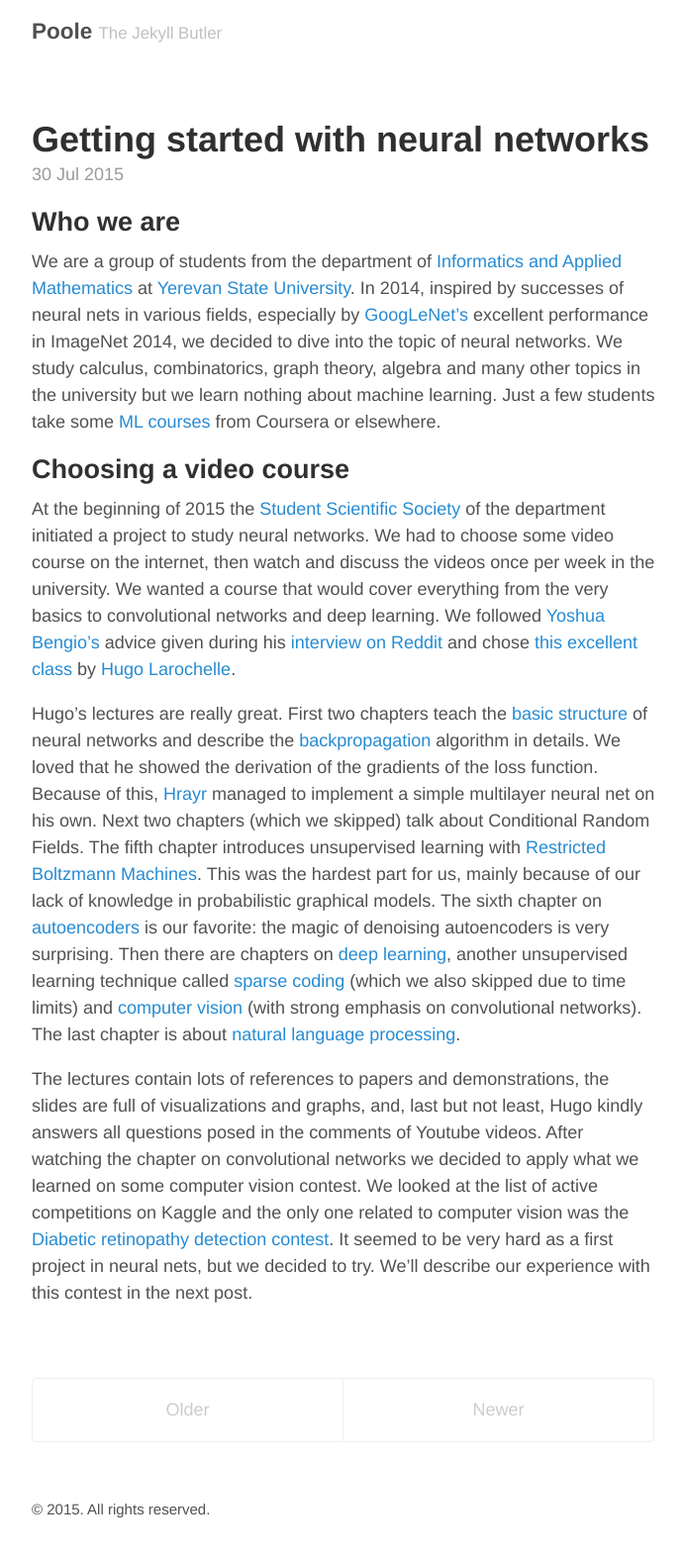
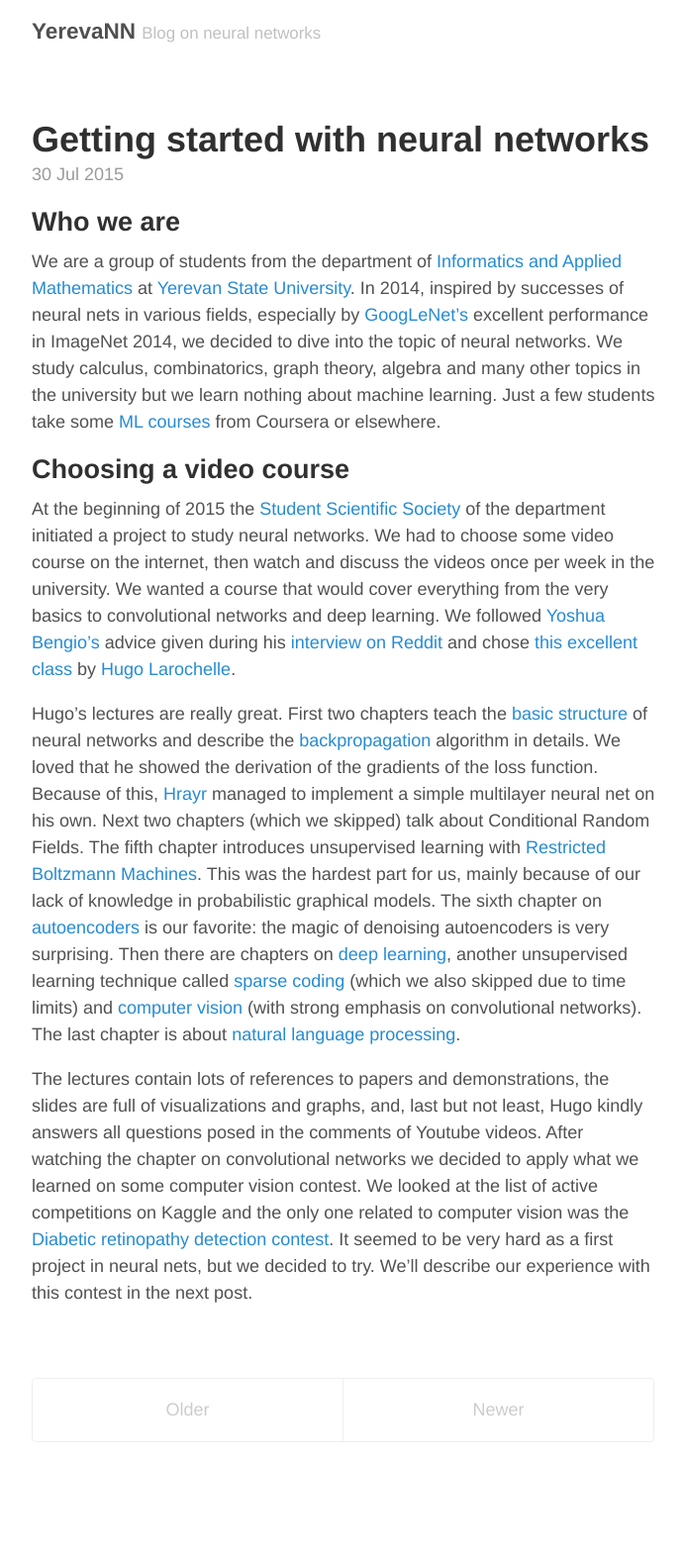
Before and after one commit to YerevaNN/yerevann.github.io, a Jekyll site: the page built from index.html, in a window 1280 px wide. Shown: the whole page at 99% size, without its empty margins (293-985 px from the left). Built offline with Jekyll 4.4.1, drawn with Linux system fonts in a browser that asks for light colours; the list of posts is cut into pages by our own code; after the commit the page ends 1511 px from its top, so only the background shows below that.

Commit message:
config.yml

```diff
--- a/_config.yml
+++ b/_config.yml
@@ -5,9 +5,9 @@ permalink:           pretty
 relative_permalinks: true
 
 # Setup
-title:               Poole
-tagline:             The Jekyll Butler
-url:                 http://getpoole.com
+title:               YerevaNN
+tagline:             Blog on neural networks
+url:                 http://http://yerevann.github.io/
 paginate:            1
 baseurl:             ""
 
@@ -20,9 +20,9 @@ sass:
 
 # About/contact
 author:
-  name:              Mark Otto
-  url:               https://twitter.com/mdo
-  email:             markdotto@gmail.com
+  name:              Hrant Khachatrian
+  url:               https://github.com/Hrant-Khachatrian
+  email:             hrant.khachatrian@ysu.am
 
 # Custom vars
 version:             2.0.0
--- a/_layouts/default.html
+++ b/_layouts/default.html
@@ -19,7 +19,7 @@
 
       <footer class="footer">
         <small>
-          &copy; <time datetime="{{ site.time | date_to_xmlschema }}">{{ site.time | date: '%Y' }}</time>. All rights reserved.
+
         </small>
       </footer>
     </div>
```
